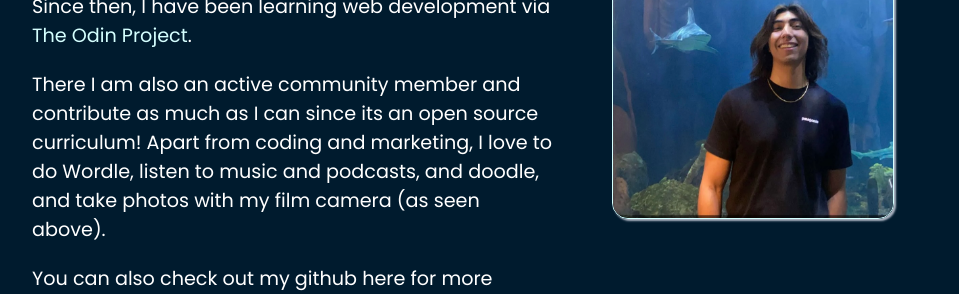
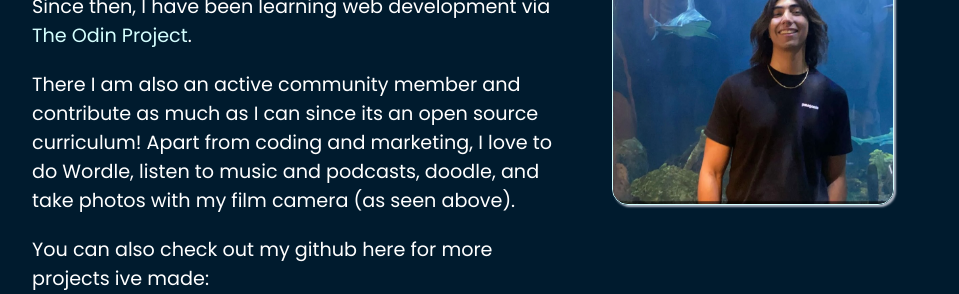
Before and after one commit to Baguirre03/portfolio, a React (Vite) app: page / in a window 1280 px wide. Shown: the part 1131-1425 px from the top of the page, without its empty margins (160-1119 px from the left). Built offline with nearby package versions, Linux system fonts and the light colour scheme.

Commit message:
small error fix

```diff
--- a/src/components/About.jsx
+++ b/src/components/About.jsx
@@ -19,8 +19,8 @@
         <p>
           There I am also an active community member and contribute as much as I
           can since its an open source curriculum! Apart from coding and
-          marketing, I love to do Wordle, listen to music and podcasts, and
-          doodle, and take photos with my film camera (as seen above).
+          marketing, I love to do Wordle, listen to music and podcasts, doodle,
+          and take photos with my film camera (as seen above).
         </p>
         <p className="github-callout">
           You can also check out my github here for more projects ive made:{" "}
```
